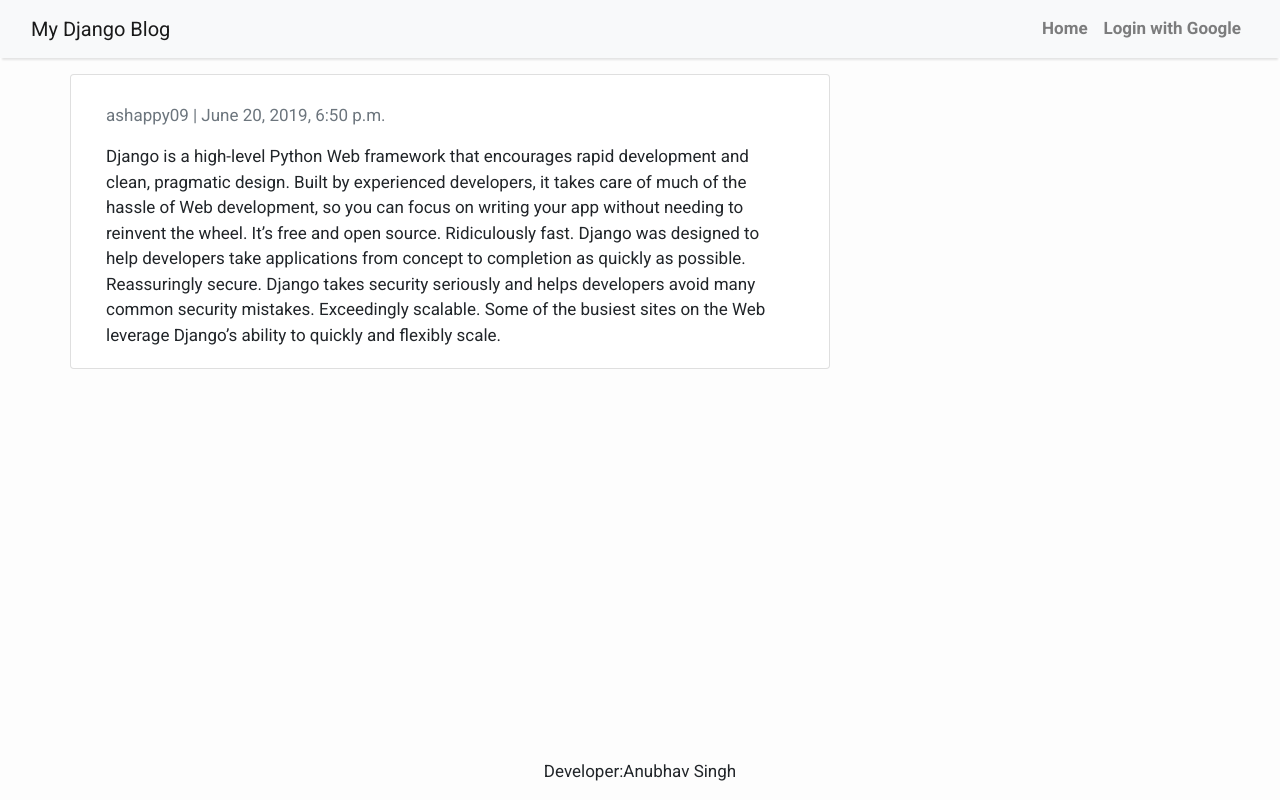
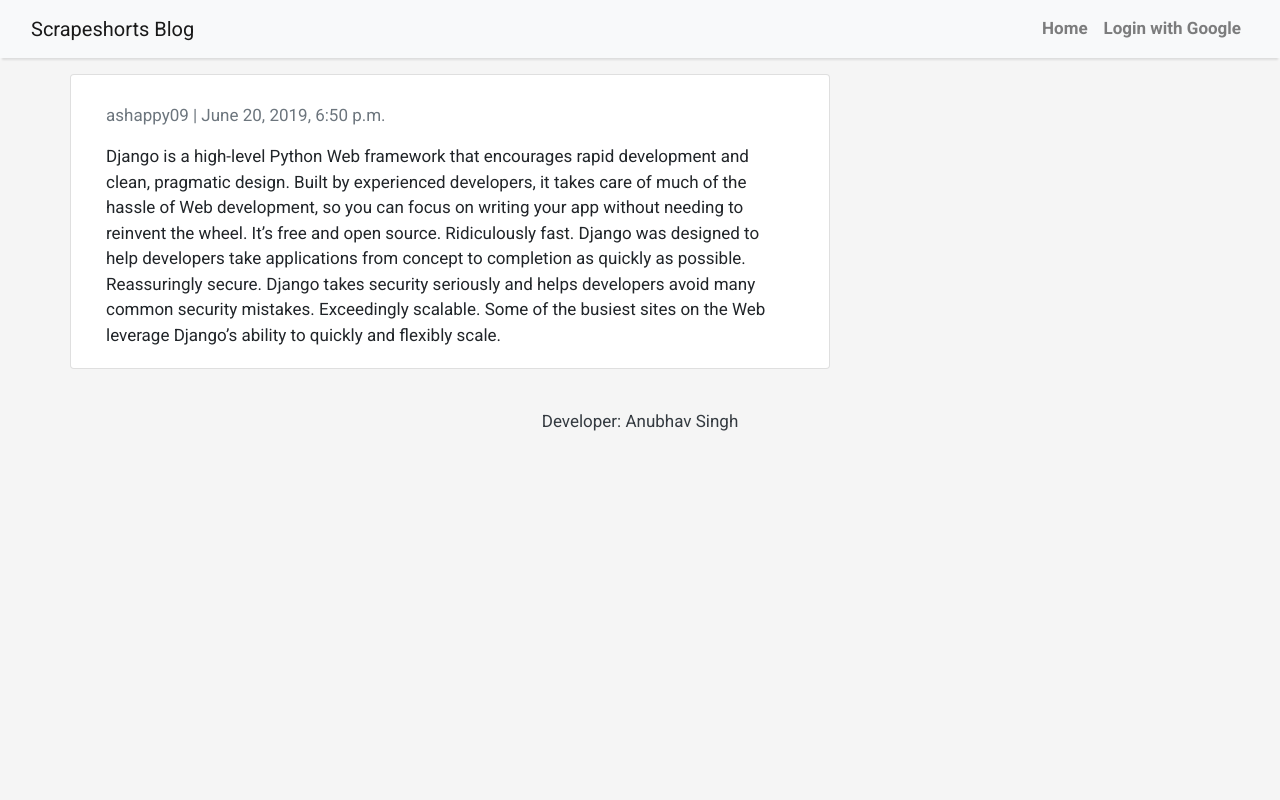
Before and after one commit to ashappy09/Myblog, a Django app: page /post_detail/7/ in a window 1280 px wide. Run offline with Django 3.2, Linux system fonts and the light colour scheme; data comes from the database, SQL or seed files in the repository; some libraries are stand-ins or nearby versions.

```diff
--- a/newsapp/templates/base.html
+++ b/newsapp/templates/base.html
@@ -2,7 +2,7 @@
 <html>
 
     <head>
-        <title>ashappy09</title>
+        <title>Scrapeshorts</title>
         <link href="https://fonts.googleapis.com/css?family=Roboto:400,700" rel="stylesheet">
         <meta name="google" content="notranslate" />
         <meta name="viewport" content="width=device-width, initial-scale=1" />
@@ -16,7 +16,7 @@
             body {
             font-family: "Roboto", sans-serif;
             font-size: 17px;
-            background-color: #fdfdfd;
+            background-color: #f5f5f5;;
         }
         .shadow {
             box-shadow: 0 4px 2px -2px rgba(0, 0, 0, 0.1);
@@ -38,7 +38,7 @@
         <!-- Navigation -->
         <nav class="navbar navbar-expand-lg navbar-light bg-light shadow" id="mainNav">
             <div class="container-fluid">
-                <a class="navbar-brand" href="{% url 'home' %}">My Django Blog</a>
+                <a class="navbar-brand" href="{% url 'home' %}">Scrapeshorts Blog</a>
                 <button class="navbar-toggler navbar-toggler-right" type="button" data-toggle="collapse" data-target="#navbarResponsive"
                     aria-controls="navbarResponsive" aria-expanded="false" aria-label="Toggle navigation">
                     <span class="navbar-toggler-icon"></span>
@@ -72,12 +72,8 @@
         {% endblock content %}
         <!-- Footer -->
 
-        <footer class="page-footer font-small blue fixed-bottom">
-
-                <!-- Copyright -->
-                <div class="footer-copyright text-center py-3">Developer:Anubhav Singh </div>
-                <!-- Copyright -->
-
-              </footer>
+        <footer class="py-3 bg-grey">
+                <p class="m-0 text-dark text-center dark-skin ">Developer: Anubhav Singh</p>
+            </footer>
     </body>
 </html>
```
Also changed, not shown: newsapp/templates/index.html (+7 -3 lines).
